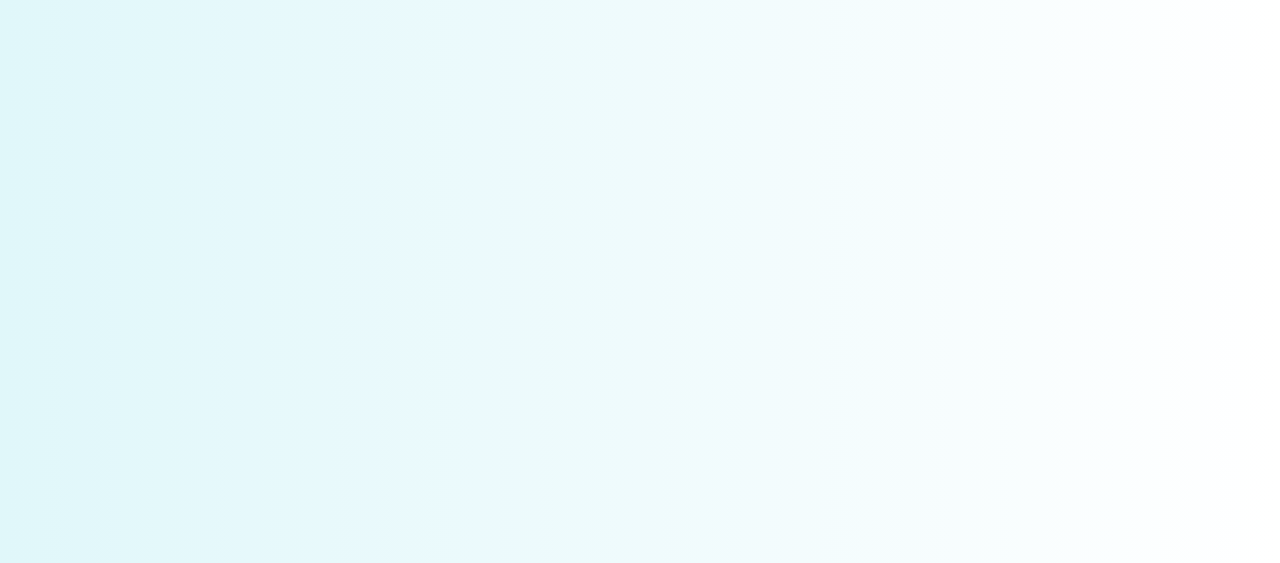
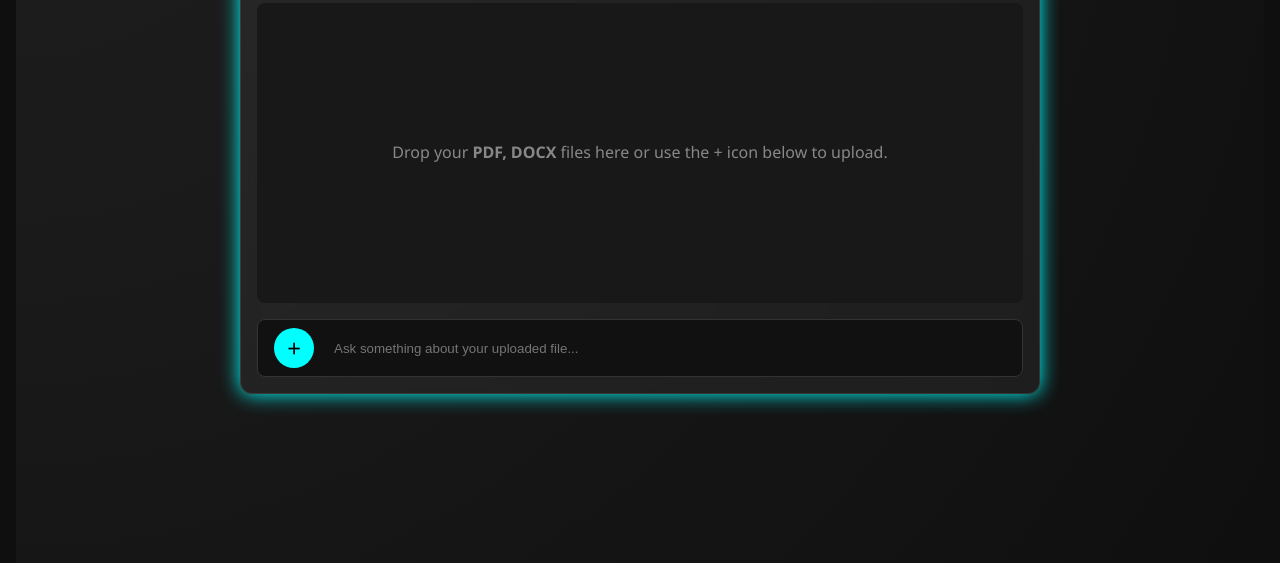
Before and after one commit to blackrexdl/ChatSphere, a plain HTML site: page features.html in a window 1280 px wide. Shown: the part 237-800 px from the top of the page. Drawn offline with Linux system fonts and the light colour scheme.

Commit message:
update feature /css

```diff
--- a/style.css
+++ b/style.css
@@ -113,3 +113,95 @@ body {
     padding: 0.6rem 1.2rem;
   }
 }
+/* ========== Developer Chat UI Page ========== */
+.dark-ui {
+  background: #0f0f0f;
+  color: #fff;
+  height: 100vh;
+  font-family: 'Segoe UI', Tahoma, Geneva, Verdana, sans-serif;
+}
+
+.geez-vibes-bg {
+  background: radial-gradient(circle at top left, #1f1f1f, #0f0f0f);
+  height: 100%;
+  padding: 2rem;
+  display: flex;
+  justify-content: center;
+  align-items: center;
+}
+
+.chat-container {
+  width: 100%;
+  max-width: 800px;
+  background: rgba(255, 255, 255, 0.05);
+  border: 1px solid rgba(255, 255, 255, 0.1);
+  border-radius: 12px;
+  backdrop-filter: blur(8px);
+  padding: 1rem;
+  box-shadow: 0 0 20px #0ff;
+}
+
+.chat-header h2 {
+  text-align: center;
+  margin-bottom: 1rem;
+  color: #0ff;
+}
+
+.chat-window {
+  background: #181818;
+  height: 300px;
+  border-radius: 8px;
+  padding: 1rem;
+  overflow-y: auto;
+  color: #aaa;
+  margin-bottom: 1rem;
+  display: flex;
+  align-items: center;
+  justify-content: center;
+}
+
+.chat-placeholder p {
+  font-size: 1rem;
+  color: #888;
+}
+
+.chat-input-bar {
+  display: flex;
+  align-items: center;
+  gap: 0.75rem;
+  background: #111;
+  border-radius: 8px;
+  padding: 0.5rem 1rem;
+  border: 1px solid #333;
+}
+
+.chat-input-bar input[type='text'] {
+  flex: 1;
+  padding: 0.5rem;
+  background: transparent;
+  border: none;
+  color: #fff;
+  outline: none;
+}
+
+.upload-icon {
+  background: #00ffff;
+  color: #000;
+  font-size: 1.5rem;
+  border-radius: 50%;
+  width: 2.5rem;
+  height: 2.5rem;
+  display: flex;
+  align-items: center;
+  justify-content: center;
+  cursor: pointer;
+  transition: background 0.3s ease;
+}
+
+.upload-icon:hover {
+  background: #0ff;
+}
+
+.hidden-file {
+  display: none;
+}
```
